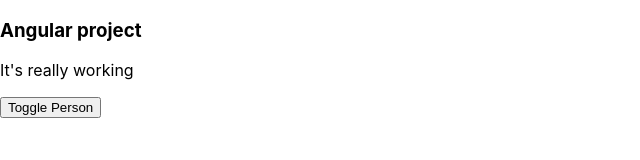
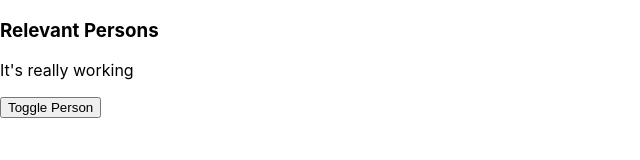
Before and after one commit to shubham-rocko/React-course-project, a React app in the folder my-app/: page / in a window 1280 px wide. Shown: the top 160 px of the page, without its empty margins (0-640 px from the left). Built offline with nearby package versions, Linux system fonts and the light colour scheme.

Commit message:
add app title in stateful and stateless component

```diff
--- a/my-app/src/components/Cockpit/Cockpit.js
+++ b/my-app/src/components/Cockpit/Cockpit.js
@@ -17,7 +17,7 @@
 
     return (
         <div className={classes.Cockpit}>
-           <h3>Angular project</h3>
+           <h3>{props.appTitle}</h3>
            <p className={assignedClasses.join(" ")}>It's really working</p>
            <button className={btnClass}
             onClick={props.clicked}>
--- a/my-app/src/containers/App.js
+++ b/my-app/src/containers/App.js
@@ -64,6 +64,7 @@
     return (
       <div className={classes.App}>
         <Cockpit
+         appTitle={this.props.title}
          showPersons={this.state.showPersons}
          persons = {this.state.persons}
          clicked = {this.toggleNameHandler}/>
--- a/my-app/src/index.js
+++ b/my-app/src/index.js
@@ -4,7 +4,7 @@
 import App from './containers/App';
 import * as serviceWorker from './serviceWorker';
 
-ReactDOM.render(<App />, document.getElementById('root'));
+ReactDOM.render(<App title="Relevant Persons" />, document.getElementById('root'));
 
 // If you want your app to work offline and load faster, you can change
 // unregister() to register() below. Note this comes with some pitfalls.
```
